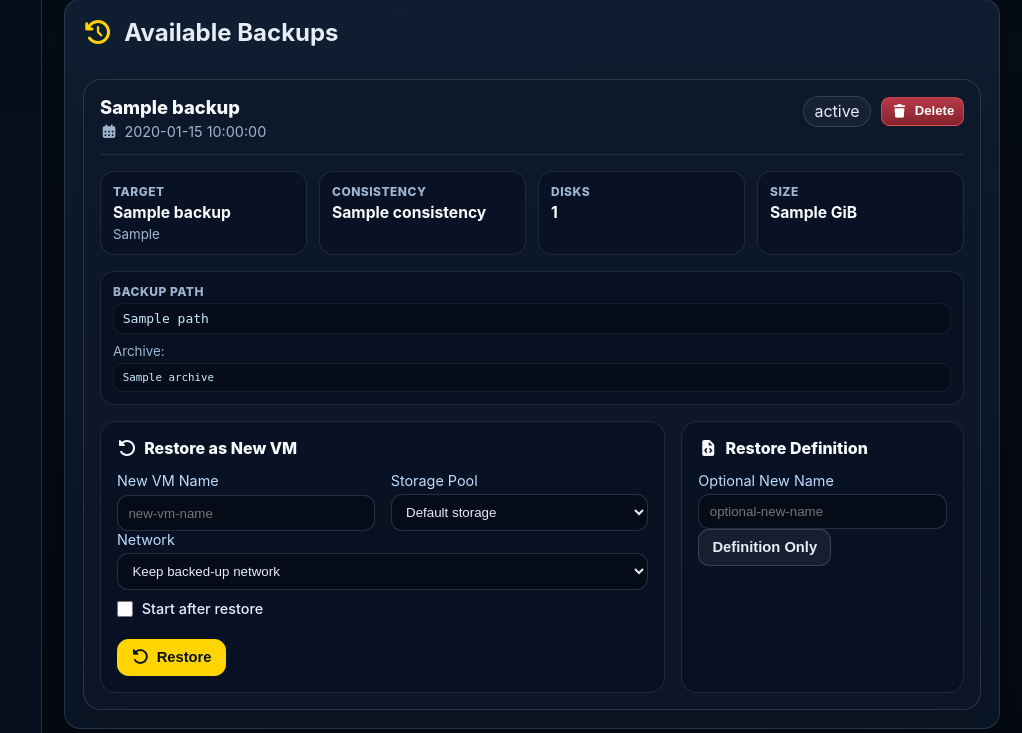
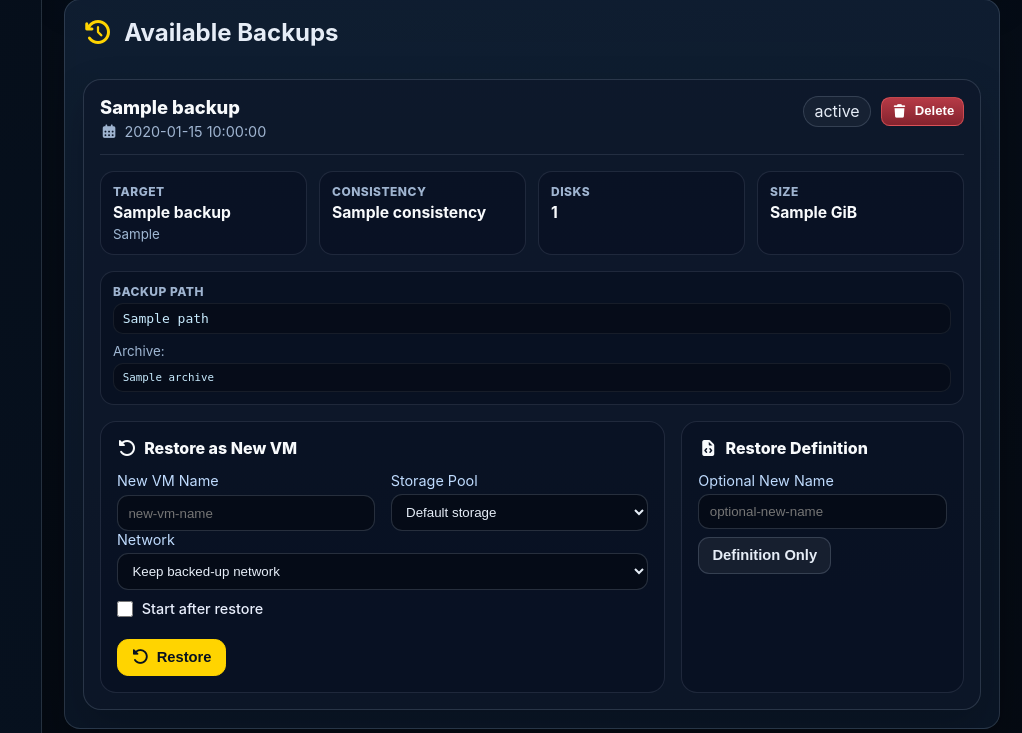
Before and after one commit to reolus/AtlasVM, a Python web app: template app/templates/backups.html in a window 1280 px wide. Shown: the part 1107-1840 px from the top of the page, without its empty margins (258-1280 px from the left). Run offline with Jinja, Linux system fonts and the light colour scheme; the template is opened without the code that fills it: most values are stand-ins (such as "Sample title", 1, 10 or a date in 2020); some libraries are stand-ins or nearby versions.

Commit message:
Community Edition UI Update

```diff
--- a/app/templates/backups.html
+++ b/app/templates/backups.html
@@ -231,7 +231,7 @@
               <input name="new_name" placeholder="optional-new-name">
             </label>
 
-            <button class="btn btn-secondary w-100" type="submit">
+            <button class="btn btn-secondary w-100 mt-2" type="submit">
               Definition Only
             </button>
           </form>
```
